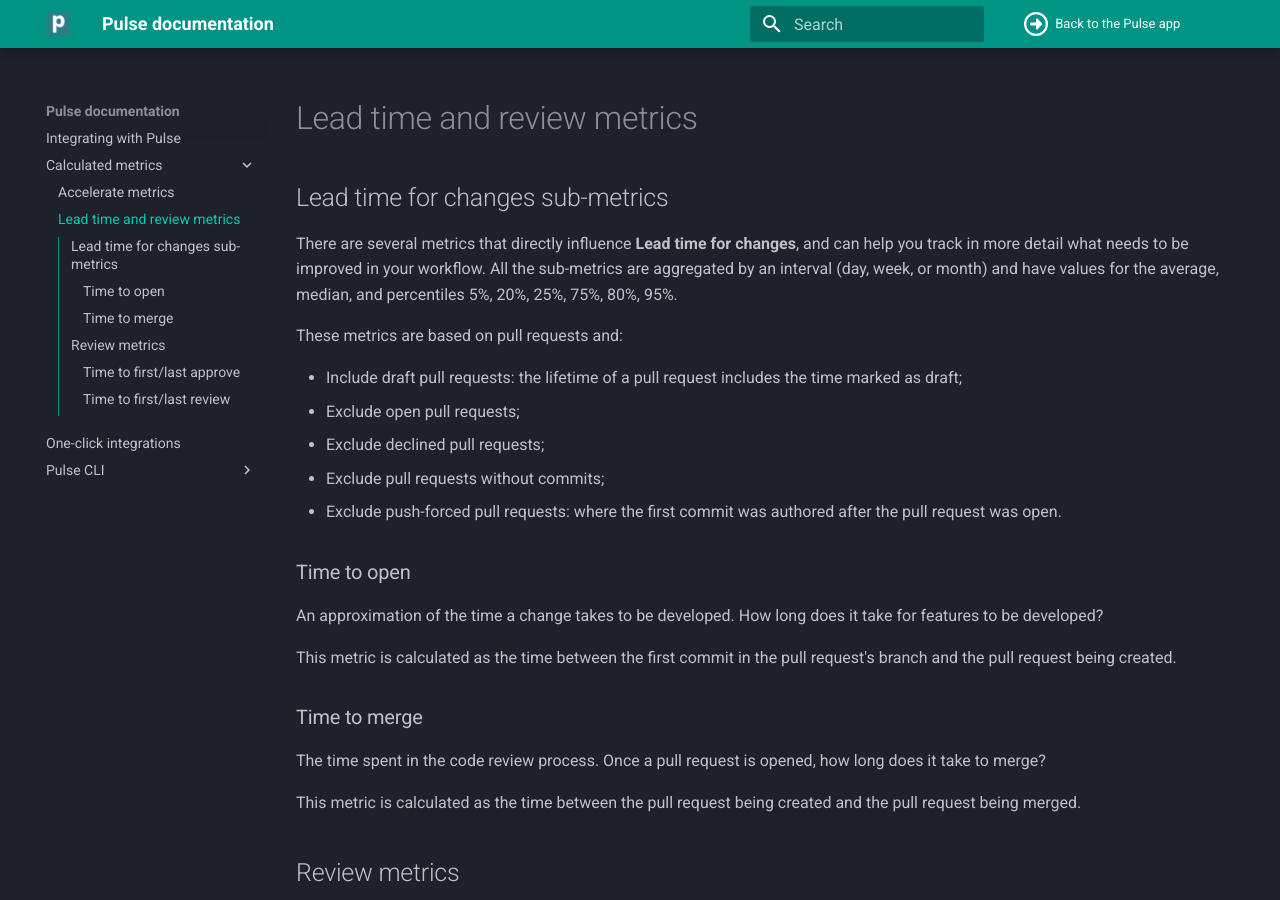
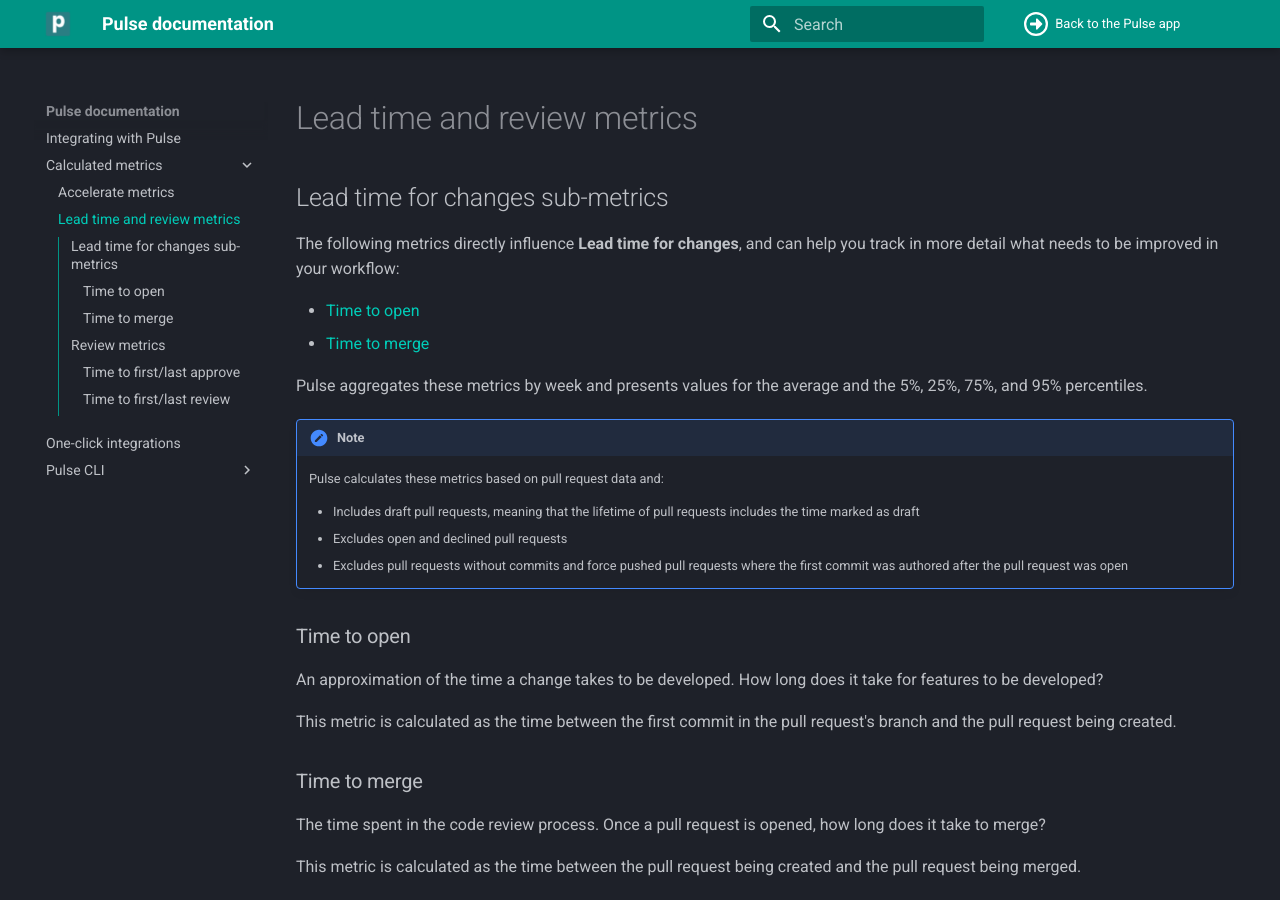
Before and after one commit to codacy/pulse-user-docs, an MkDocs documentation site: the page built from docs/metrics/lead-time-reviews.md, in a window 1280 px wide and 900 px high. Built offline with MkDocs 1.6.1 and Material for MkDocs 9.7.7, drawn with Linux system fonts in a browser that asks for light colours.

Commit message:
clean: Review intro for lead time for changes sub-metrics

```diff
--- a/docs/metrics/lead-time-reviews.md
+++ b/docs/metrics/lead-time-reviews.md
@@ -1,16 +1,20 @@
 # Lead time and review metrics
 
 ## Lead time for changes sub-metrics
-There are several metrics that directly influence **Lead time for changes**, and can help you track in more detail what needs to be improved in your workflow.
-All the sub-metrics are aggregated by an interval (day, week, or month) and have values for the average, median, and percentiles 5%, 20%, 25%, 75%, 80%, 95%.
 
-These metrics are based on pull requests and:
+The following metrics directly influence **Lead time for changes**, and can help you track in more detail what needs to be improved in your workflow:
 
--   Include draft pull requests: the lifetime of a pull request includes the time marked as draft;
--   Exclude open pull requests;
--   Exclude declined pull requests;
--   Exclude pull requests without commits;
--   Exclude push-forced pull requests: where the first commit was authored after the pull request was open.
+-   [Time to open](#time-to-open)
+-   [Time to merge](#time-to-merge)
+
+Pulse aggregates these metrics by week and presents values for the average and the 5%, 25%, 75%, and 95% percentiles.
+
+!!! note
+    Pulse calculates these metrics based on pull request data and:
+
+    -   Includes draft pull requests, meaning that the lifetime of pull requests includes the time marked as draft
+    -   Excludes open and declined pull requests
+    -   Excludes pull requests without commits and force pushed pull requests where the first commit was authored after the pull request was open
 
 ### Time to open
 
```
